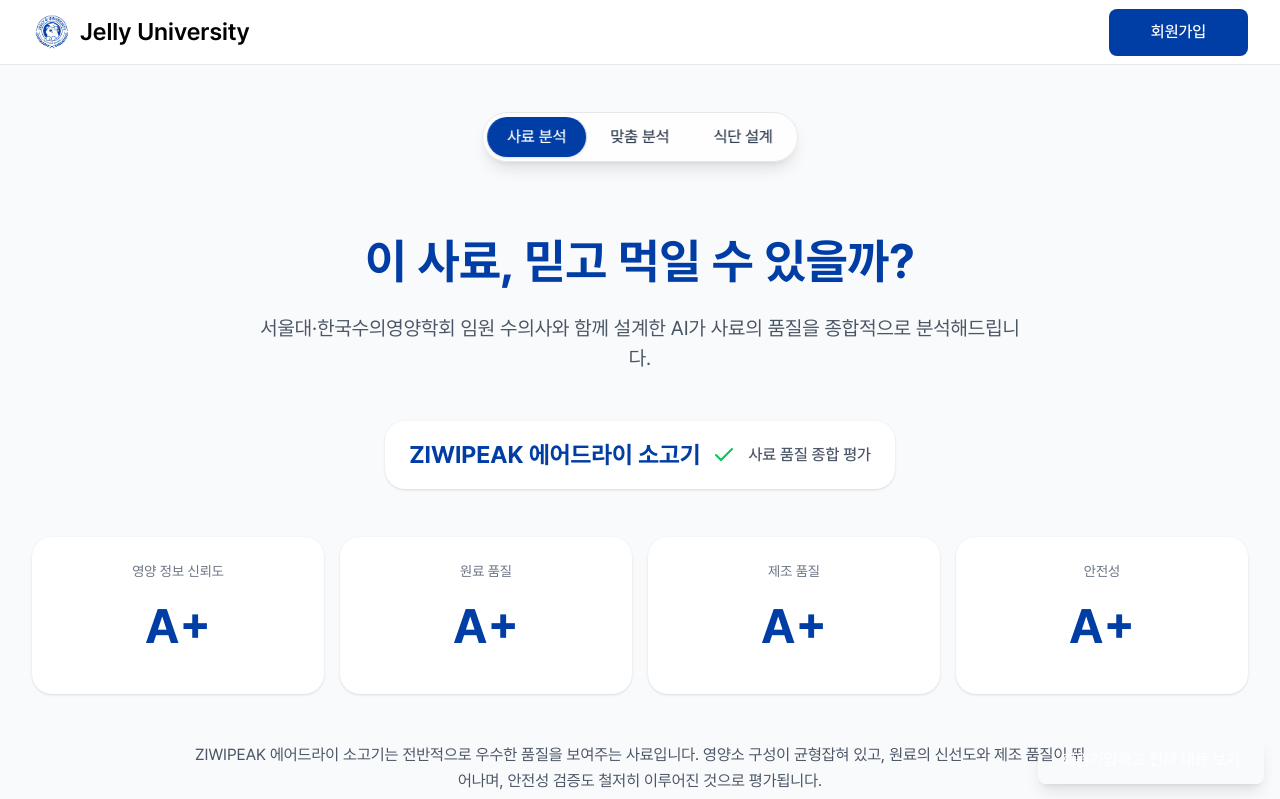
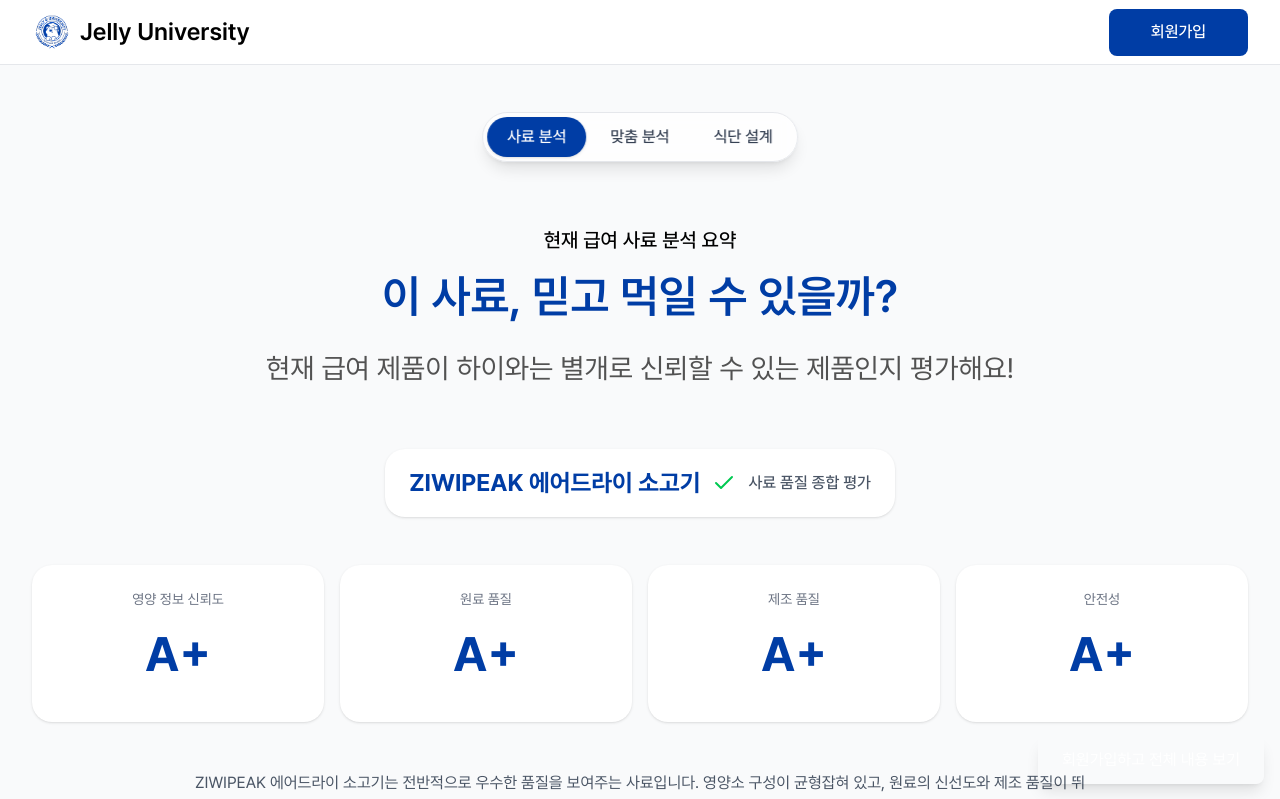
Before and after one commit to SeokHoChoi/test-jelly-univ-fe, a Next.js app: page /brief-report in a window 1280 px wide. Shown: the top 799 px of the page. Built offline with nearby package versions, Linux system fonts and the light colour scheme.

Commit message:
feat: 리포트 페이지 > 상단 텍스트 조정

```diff
--- a/src/components/brief-report/FoodQualityAnalysisSection.tsx
+++ b/src/components/brief-report/FoodQualityAnalysisSection.tsx
@@ -60,13 +60,15 @@ const FoodQualityAnalysisSection = () => {
         {/* 상단 네비게이션은 플로팅 탭으로 대체됨 */}
 
         {/* 메인 제목 */}
-        <div className="text-center mb-12">
-          <h1 className="text-[32px] md:text-[48px] font-bold text-[#003DA5] mb-4">
+        <div className="text-center mb-[30px] md:mb-[60px]">
+          <p className="text-[#000000] font-medium text-[20px] mb-2">
+            현재 급여 사료 분석 요약
+          </p>
+          <h1 className="text-[#003DA5] font-semibold text-[28px] md:text-[45px] mb-4">
             이 사료, 믿고 먹일 수 있을까?
           </h1>
-          <p className="text-[16px] md:text-[20px] text-gray-600 max-w-3xl mx-auto">
-            서울대·한국수의영양학회 임원 수의사와 함께 설계한 AI가
-            사료의 품질을 종합적으로 분석해드립니다.
+          <p className="text-[#525252] font-normal text-[18px] md:text-[28px] max-w-4xl mx-auto">
+            현재 급여 제품이 하이와는 별개로 신뢰할 수 있는 제품인지 평가해요!
           </p>
         </div>
 
```
